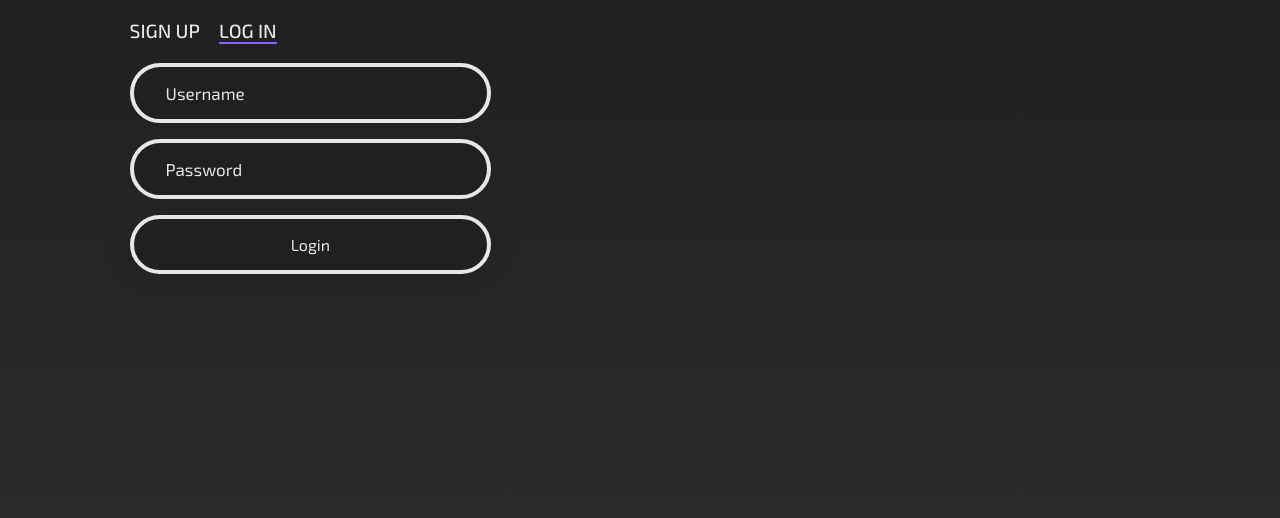
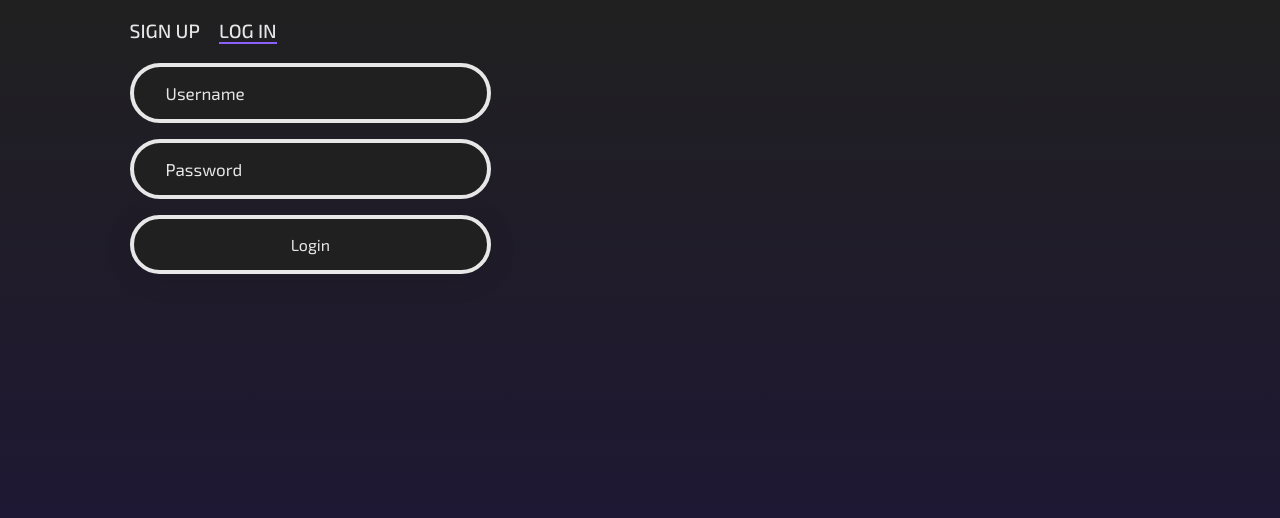
Before and after one commit to rcun-org/rcun-web, a React app: page /login in a window 1280 px wide. Shown: the top 518 px of the page. Built offline with nearby package versions, Linux system fonts and the light colour scheme.

Commit message:
reworked splash animation

```diff
--- a/src/components/Login/Login.module.scss
+++ b/src/components/Login/Login.module.scss
@@ -9,7 +9,7 @@
   overflow-y: auto;
   gap: 2.4rem;
   animation: fade-in 2s;
-  background: linear-gradient(to bottom, $dark-grey, #303030)
+  background: linear-gradient(to bottom, $dark-grey, #1e133e)
 }
 
 @keyframes fade-in {
--- a/src/components/Splash/Splash.module.scss
+++ b/src/components/Splash/Splash.module.scss
@@ -7,6 +7,16 @@
   justify-content: center;
   align-items: center;
   transform: scale(3);
+  animation: fade-out 1s linear 2s;
+}
+
+@keyframes fade-out {
+  0% {
+    opacity: 1;
+  }
+  100% {
+    opacity: 0;
+  }
 }
 
 .splashIconDesign {
--- a/src/pages/Splash.jsx
+++ b/src/pages/Splash.jsx
@@ -20,7 +20,7 @@ const Splash = () => {
 
     setTimeout(() => {
         setLoading(false);
-    }, 2500);
+    }, 3000);
 
     if (loading) return LoadingMessage();
 
```
